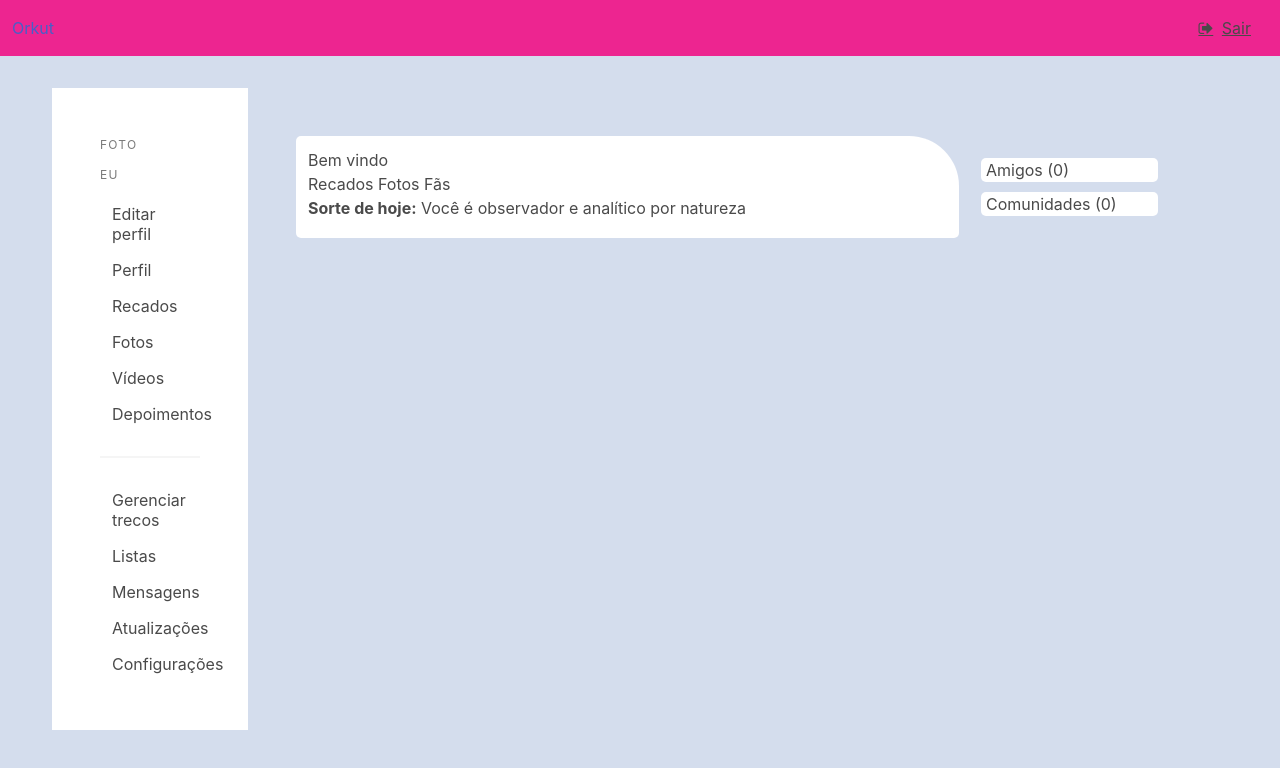
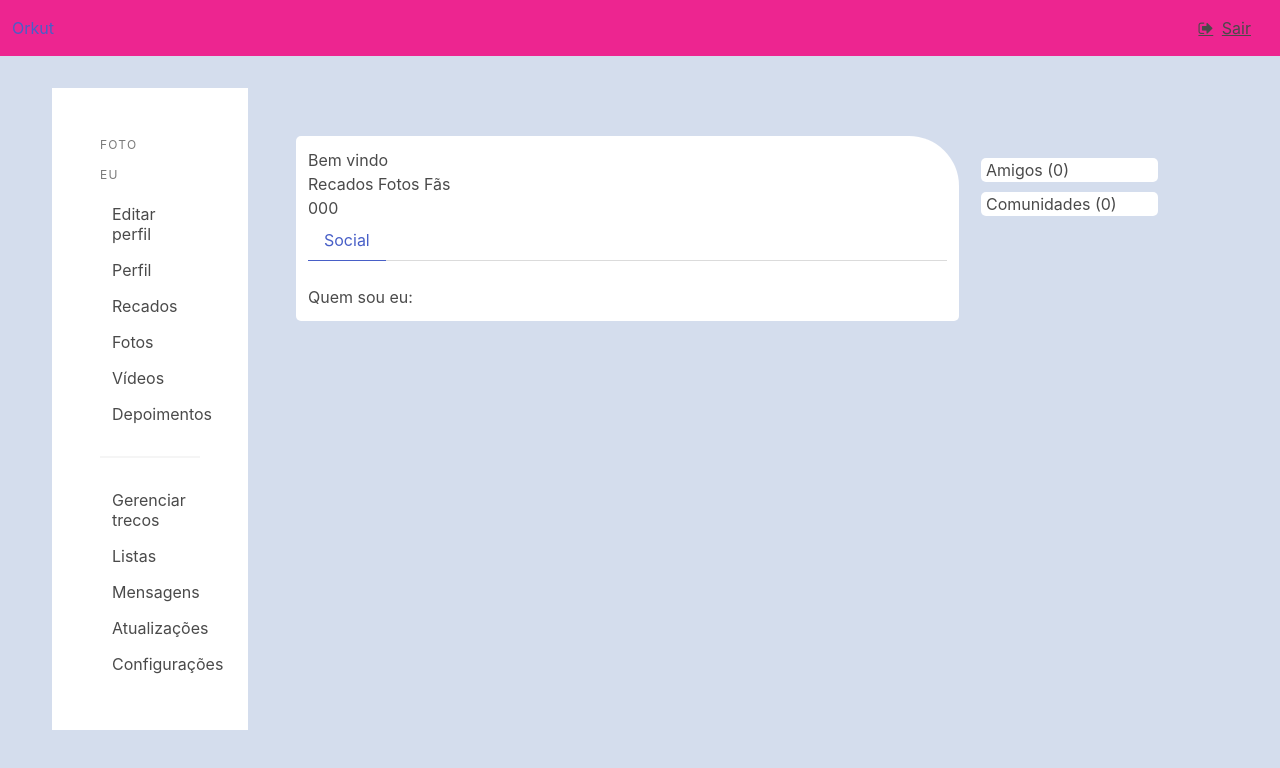
Before and after one commit to muniz95/orkut, a React (Create React App) app: page /profile in a window 1280 px wide. Shown: the top 768 px of the page. Built offline with nearby package versions, Linux system fonts and the light colour scheme.

Commit message:
Página de perfil terminada por enquanto

```diff
--- a/src/components/ProfileSidebar.jsx
+++ b/src/components/ProfileSidebar.jsx
@@ -1,4 +1,5 @@
 import React from 'react'
+import { Link } from 'react-router-dom'
 import '../styles/ProfileSidebar.css'
 
 export default function ProfileSidebar(props) {
@@ -9,43 +10,43 @@ export default function ProfileSidebar(props) {
         <p className="menu-label is-hidden-touch">EU</p>
         <ul className="menu-list">
           <li>
-            <a href="/" className="">Editar perfil</a>
+            <Link to="/" className="">Editar perfil</Link>
           </li>
           <li>
-            <a href="/profile">Perfil</a>
+            <Link to="/profile">Perfil</Link>
           </li>
           <li>
-            <a href="/">Recados</a>
+            <Link to="/">Recados</Link>
           </li>
           <li>
-            <a href="/">Fotos</a>
+            <Link to="/">Fotos</Link>
           </li>
           <li>
-            <a href="/">Vídeos</a>
+            <Link to="/">Vídeos</Link>
           </li>
           <li>
-            <a href="/">Depoimentos</a>
+            <Link to="/">Depoimentos</Link>
           </li>
-          {/* <a href="/" className="is-active">
+          {/* <Link to="/" className="is-activeLink>
             <span className="icon">
               <i className="fa fa-table" />
             </span> Links
           </a> */}
           <hr />
           <li>
-            <a href="/" className="">Gerenciar trecos</a>
+            <Link to="/" className="">Gerenciar trecos</Link>
           </li>
           <li>
-            <a href="/" className="">Listas</a>
+            <Link to="/" className="">Listas</Link>
           </li>
           <li>
-            <a href="/" className="">Mensagens</a>
+            <Link to="/" className="">Mensagens</Link>
           </li>
           <li>
-            <a href="/" className="">Atualizações</a>
+            <Link to="/" className="">Atualizações</Link>
           </li>
           <li>
-            <a href="/" className="">Configurações</a>
+            <Link to="/" className="">Configurações</Link>
           </li>
         </ul>
       </aside>
--- a/src/views/Profile.js
+++ b/src/views/Profile.js
@@ -15,8 +15,18 @@ export default class Main extends Component {
               <span>Fãs&nbsp;</span>
             </p>
             <p>
-              <b>Sorte de hoje:</b> Você é observador e analítico por natureza
+              <span>0</span>
+              <span>0</span>
+              <span>0</span>
             </p>
+            <div className="tabs">
+              <ul>
+                <li className="is-active"><a>Social</a></li>
+              </ul>
+            </div>
+            <div className="tab-details">
+              <p>Quem sou eu:</p>
+            </div>
           </div>
           <div className="column is-3">
             <p className="round-box">Amigos (0)</p>
```
